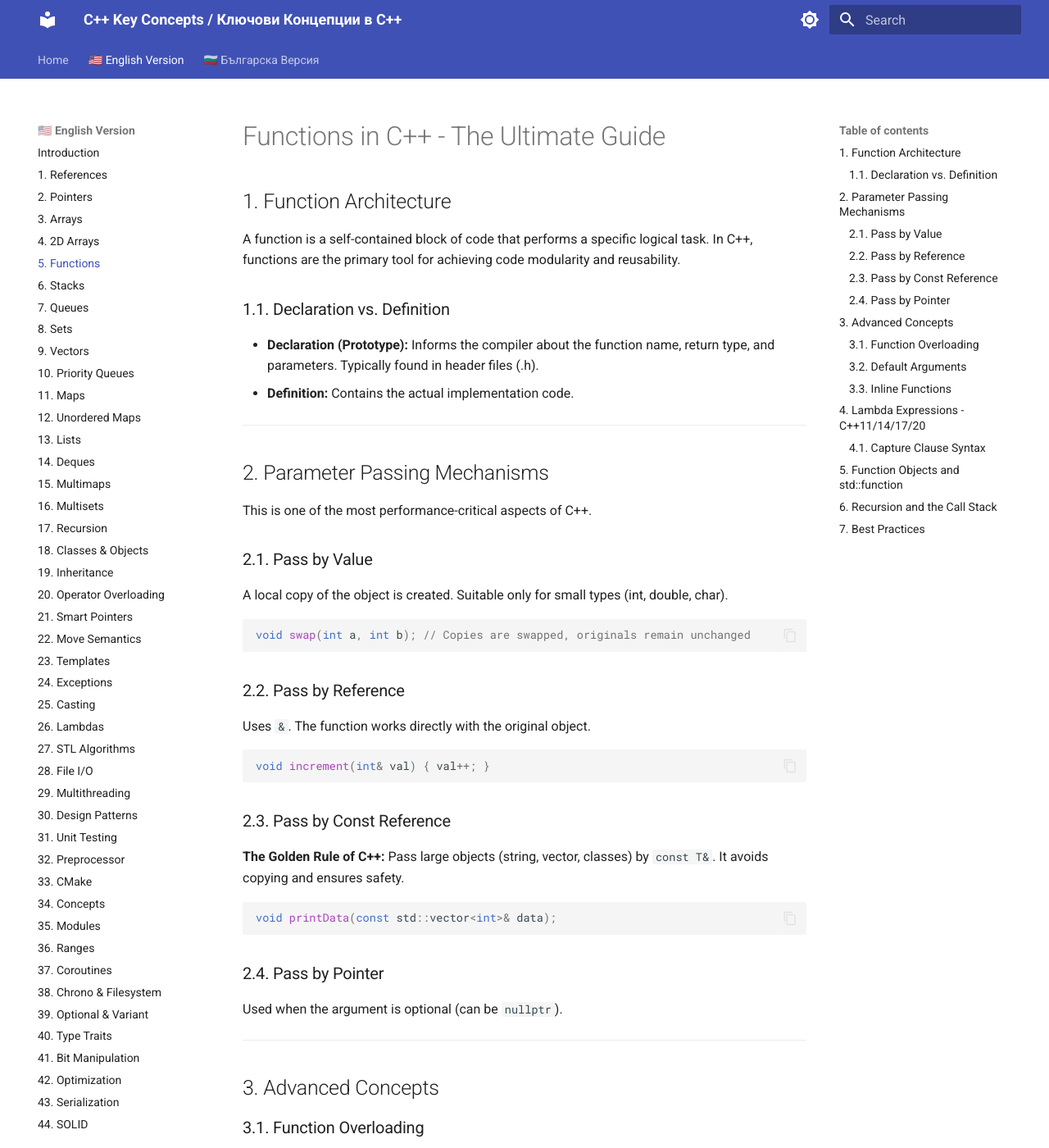
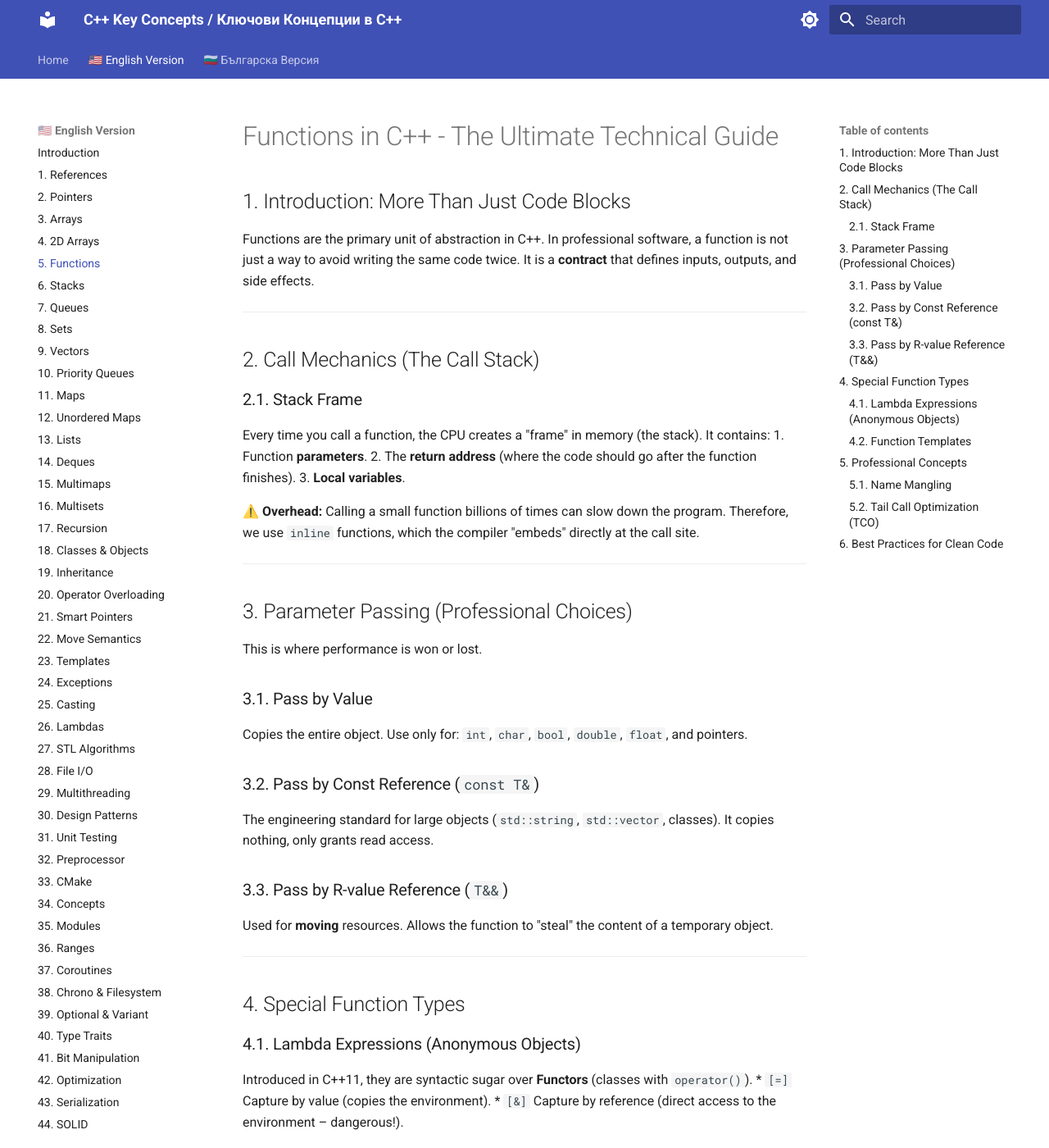
Before and after one commit to KadirYazadzhi/CPlusPlus---KeyConcepts, an MkDocs documentation site: the page built from docs/en/Functions/Functions.md, in a window 1280 px wide and 1400 px high. Shown: the whole window at 82% size. Built offline with MkDocs 1.6.1 and Material for MkDocs 9.7.7, drawn with Linux system fonts in a browser that asks for light colours; some of the changed text lies outside the part shown.

Commit message:
Docs: Complete technical guide for Functions including Stack Frames and Parameter Passing

````diff
--- a/docs/bg/Functions/Functions.md
+++ b/docs/bg/Functions/Functions.md
@@ -1,102 +1,63 @@
-# Функции (Functions) в C++ - Пълно ръководство
+# Функции (Functions) в C++ - Пълно техническо ръководство
 
-## 1. Архитектура на функциите
-Функцията е самостоятелен блок от код, който изпълнява специфична логическа задача. В C++ функциите са основният инструмент за постигане на модулност и преизползваемост на кода.
-
-### 1.1. Декларация vs Дефиниция
-*   **Декларация (Прототип):** Съобщава на компилатора името, типа на връщания резултат и параметрите. Обикновено се намира в хедър файловете (.h).
-*   **Дефиниция:** Съдържа реалната имплементация на кода.
+## 1. Въведение: Повече от просто блокове код
+Функциите са основната единица за абстракция в C++. В професионалния софтуер функцията не е просто начин да се избегне писането на същия код два пъти. Тя е **контракт**, който дефинира входни данни, изходни данни и странични ефекти.
 
 ---
 
-## 2. Механизми за предаване на параметри
+## 2. Механика на извикването (The Call Stack)
 
-Това е една от най-критичните части за производителността в C++.
+### 2.1. Stack Frame
+Всеки път, когато викате функция, процесорът създава "рамка" в паметта (стека). Тя съдържа:
+1.  **Параметрите** на функцията.
+2.  **Адресът за връщане** (къде да отиде кодът, след като функцията свърши).
+3.  **Локалните променливи**.
 
-### 2.1. Предаване по стойност (Pass by Value)
-Създава се локално копие на обекта. Подходящо само за малки типове (int, double, char).
-```cpp
-void swap(int a, int b); // Копията се разменят, оригиналите остават същите
-```
-
-### 2.2. Предаване по референция (Pass by Reference)
-Използва се `&`. Функцията работи директно с оригинала.
-```cpp
-void increment(int& val) { val++; }
-```
-
-### 2.3. Предаване по константна референция (Pass by Const Reference)
-**Златното правило на C++:** Предавайте големи обекти (string, vector, класове) чрез `const T&`. Избягва копирането и гарантира безопасност.
-```cpp
-void printData(const std::vector<int>& data);
-```
-
-### 2.4. Предаване чрез указател (Pass by Pointer)
-Използва се, когато аргументът е опционален (може да бъде `nullptr`).
+⚠️ **Overhead:** Извикването на малка функция милиарди пъти може да забави програмата. Затова използваме `inline` функции, които компилаторът "вгражда" директно на мястото на извикване.
 
 ---
 
-## 3. Разширени концепции
+## 3. Предаване на параметри (Professional Choices)
 
-### 3.1. Функционално претоварване (Function Overloading)
-Можете да имате функции с едно и също име, но различни параметри. Компилаторът ги различава чрез процес, наречен **Name Mangling**.
+Това е мястото, където се печели или губи производителност.
 
-### 3.2. Параметри по подразбиране (Default Arguments)
-```cpp
-void log(string msg, int level = 1);
-// Може да се вика като log("Hi") или log("Hi", 2)
-```
+### 3.1. Pass by Value
+Копира целия обект. Използвайте само за: `int`, `char`, `bool`, `double`, `float` и указатели.
 
-### 3.3. Inline функции
-Ключовата дума `inline` е молба към компилатора да замести извикването на функцията с нейния код, за да се спести overhead от стека.
+### 3.2. Pass by Const Reference (`const T&`)
+Инженерният стандарт за големи обекти (`std::string`, `std::vector`, класове). Не копира нищо, само дава достъп за четене.
+
+### 3.3. Pass by R-value Reference (`T&&`)
+Използва се за **преместване** на ресурси. Позволява на функцията да "открадне" съдържанието на временен обект.
 
 ---
 
-## 4. Ламбда изрази (Lambda Expressions) - C++11/14/17/20
+## 4. Специални типове функции
 
-Ламбдите са анонимни обекти-функции. Те промениха начина, по който пишем модерен C++.
+### 4.1. Ламбда изрази (Анонимни обекти)
+Въведени в C++11, те са захар над т.нар. **Functors** (класове с `operator()`).
+*   `[=]` Capture by value (копира околната среда).
+*   `[&]` Capture by reference (директен достъп до околната среда – опасно!).
 
-### 4.1. Синтаксис на Capture Clause
-*   `[]` - нищо не се прихваща.
-*   `[=]` - прихващане на всички локални променливи по стойност.
-*   `[&]` - прихващане по референция.
-*   `[x, &y]` - x по стойност, y по референция.
-
-```cpp
-auto multiplier = [factor = 10](int val) { return val * factor; };
-```
+### 4.2. Шаблонни функции (Templates)
+Позволяват писане на алгоритъм, който работи с всеки тип, стига той да поддържа нужните операции (Duck Typing на ниво компилация).
 
 ---
 
-## 5. Функционални обекти и std::function
+## 5. Професионални концепции
 
-Библиотеката `<functional>` ни позволява да третираме функциите като обекти.
+### 5.1. Name Mangling
+C++ поддържа претоварване (overloading). Тъй като линкерът (linker) не разбира от типове, компилаторът променя имената на функциите (напр. `void add(int)` става нещо като `__Z3addi`). Това е причината да използваме `extern "C"`, когато пишем код, който трябва да се вика от езика C.
 
-```cpp
-#include <functional>
-std::function<int(int, int)> op;
-op = [](int a, int b) { return a + b; };
-```
+### 5.2. Tail Call Optimization (TCO)
+Ако последното действие на една функция е да върне резултата от друга функция (или от себе си рекурсивно), компилаторът може да превърне извикването в прост `JUMP`, спестявайки място в стека.
 
 ---
 
-## 6. Рекурсия и Call Stack
-
-Всяко извикване на функция създава **Stack Frame** в паметта, който съдържа:
-1.  Локални променливи.
-2.  Параметри.
-3.  Адрес за връщане.
-
-⚠️ **Tail Call Optimization (TCO):** Някои компилатори могат да оптимизират рекурсията до цикъл, ако рекурсивното извикване е последното нещо във функцията.
+## 6. Най-добри практики за чист код
+1.  **Единствена отговорност (SRP):** Една функция трябва да прави само едно нещо и да го прави добре.
+2.  **Арност:** Ако функцията има повече от 3-4 параметъра, вероятно трябва да ги групирате в структура или клас.
+3.  **Const-Correctness:** Ако функцията не променя параметъра, той **задължително** трябва да е `const`.
 
 ---
-
-## 7. Най-добри практики
-
-1.  **Принцип на единствената отговорност:** Една функция трябва да прави само едно нещо.
-2.  **Дължина:** Ако функцията е над 50-100 реда, вероятно трябва да се раздели.
-3.  **Const Correctness:** Маркирайте методи, които не променят обекта, като `const`.
-4.  **Noexcept:** Използвайте `noexcept` за функции, които гарантирано не хвърлят грешки (подобрява скоростта).
-
----
-*(Този документ е част от курса "Ключови концепции в C++")*
+*(Документацията е актуализирана за стандарти C++17/20/23)*
--- a/docs/en/Functions/Functions.md
+++ b/docs/en/Functions/Functions.md
@@ -1,102 +1,63 @@
-# Functions in C++ - The Ultimate Guide
+# Functions in C++ - The Ultimate Technical Guide
 
-## 1. Function Architecture
-A function is a self-contained block of code that performs a specific logical task. In C++, functions are the primary tool for achieving code modularity and reusability.
-
-### 1.1. Declaration vs. Definition
-*   **Declaration (Prototype):** Informs the compiler about the function name, return type, and parameters. Typically found in header files (.h).
-*   **Definition:** Contains the actual implementation code.
+## 1. Introduction: More Than Just Code Blocks
+Functions are the primary unit of abstraction in C++. In professional software, a function is not just a way to avoid writing the same code twice. It is a **contract** that defines inputs, outputs, and side effects.
 
 ---
 
-## 2. Parameter Passing Mechanisms
+## 2. Call Mechanics (The Call Stack)
 
-This is one of the most performance-critical aspects of C++.
+### 2.1. Stack Frame
+Every time you call a function, the CPU creates a "frame" in memory (the stack). It contains:
+1.  Function **parameters**.
+2.  The **return address** (where the code should go after the function finishes).
+3.  **Local variables**.
 
-### 2.1. Pass by Value
-A local copy of the object is created. Suitable only for small types (int, double, char).
-```cpp
-void swap(int a, int b); // Copies are swapped, originals remain unchanged
-```
-
-### 2.2. Pass by Reference
-Uses `&`. The function works directly with the original object.
-```cpp
-void increment(int& val) { val++; }
-```
-
-### 2.3. Pass by Const Reference
-**The Golden Rule of C++:** Pass large objects (string, vector, classes) by `const T&`. It avoids copying and ensures safety.
-```cpp
-void printData(const std::vector<int>& data);
-```
-
-### 2.4. Pass by Pointer
-Used when the argument is optional (can be `nullptr`).
+⚠️ **Overhead:** Calling a small function billions of times can slow down the program. Therefore, we use `inline` functions, which the compiler "embeds" directly at the call site.
 
 ---
 
-## 3. Advanced Concepts
+## 3. Parameter Passing (Professional Choices)
 
-### 3.1. Function Overloading
-You can have functions with the same name but different parameters. The compiler distinguishes them via a process called **Name Mangling**.
+This is where performance is won or lost.
 
-### 3.2. Default Arguments
-```cpp
-void log(string msg, int level = 1);
-// Can be called as log("Hi") or log("Hi", 2)
-```
+### 3.1. Pass by Value
+Copies the entire object. Use only for: `int`, `char`, `bool`, `double`, `float`, and pointers.
 
-### 3.3. Inline Functions
-The `inline` keyword is a request to the compiler to replace the function call with its code to save stack overhead.
+### 3.2. Pass by Const Reference (`const T&`)
+The engineering standard for large objects (`std::string`, `std::vector`, classes). It copies nothing, only grants read access.
+
+### 3.3. Pass by R-value Reference (`T&&`)
+Used for **moving** resources. Allows the function to "steal" the content of a temporary object.
 
 ---
 
-## 4. Lambda Expressions - C++11/14/17/20
+## 4. Special Function Types
 
-Lambdas are anonymous function objects. They changed the way we write modern C++.
+### 4.1. Lambda Expressions (Anonymous Objects)
+Introduced in C++11, they are syntactic sugar over **Functors** (classes with `operator()`).
+*   `[=]` Capture by value (copies the environment).
+*   `[&]` Capture by reference (direct access to the environment – dangerous!).
 
-### 4.1. Capture Clause Syntax
-*   `[]` - nothing is captured.
-*   `[=]` - capture all local variables by value.
-*   `[&]` - capture all by reference.
-*   `[x, &y]` - x by value, y by reference.
-
-```cpp
-auto multiplier = [factor = 10](int val) { return val * factor; };
-```
+### 4.2. Function Templates
+Allow writing an algorithm that works with any type, provided it supports the required operations (Compile-time Duck Typing).
 
 ---
 
-## 5. Function Objects and std::function
+## 5. Professional Concepts
 
-The `<functional>` library allows us to treat functions as objects.
+### 5.1. Name Mangling
+C++ supports overloading. Since the linker does not understand types, the compiler changes function names (e.g., `void add(int)` becomes something like `__Z3addi`). This is why we use `extern "C"` when writing code that needs to be called from the C language.
 
-```cpp
-#include <functional>
-std::function<int(int, int)> op;
-op = [](int a, int b) { return a + b; };
-```
+### 5.2. Tail Call Optimization (TCO)
+If the last action of a function is to return the result of another function (or itself recursively), the compiler can transform the call into a simple `JUMP`, saving stack space.
 
 ---
 
-## 6. Recursion and the Call Stack
-
-Every function call creates a **Stack Frame** in memory, containing:
-1.  Local variables.
-2.  Parameters.
-3.  Return address.
-
-⚠️ **Tail Call Optimization (TCO):** Some compilers can optimize recursion into a loop if the recursive call is the very last operation.
+## 6. Best Practices for Clean Code
+1.  **Single Responsibility Principle (SRP):** A function should do exactly one thing and do it well.
+2.  **Arity:** If a function has more than 3-4 parameters, you should likely group them into a struct or class.
+3.  **Const-Correctness:** If a function does not modify a parameter, it **must** be `const`.
 
 ---
-
-## 7. Best Practices
-
-1.  **Single Responsibility Principle:** A function should do exactly one thing.
-2.  **Length:** If a function exceeds 50-100 lines, it should likely be split.
-3.  **Const Correctness:** Mark methods that don't modify the object as `const`.
-4.  **Noexcept:** Use `noexcept` for functions guaranteed not to throw (improves performance).
-
----
-*(This document is part of the "C++ Key Concepts" course)*
+*(Documentation updated for C++17/20/23 standards)*
````
